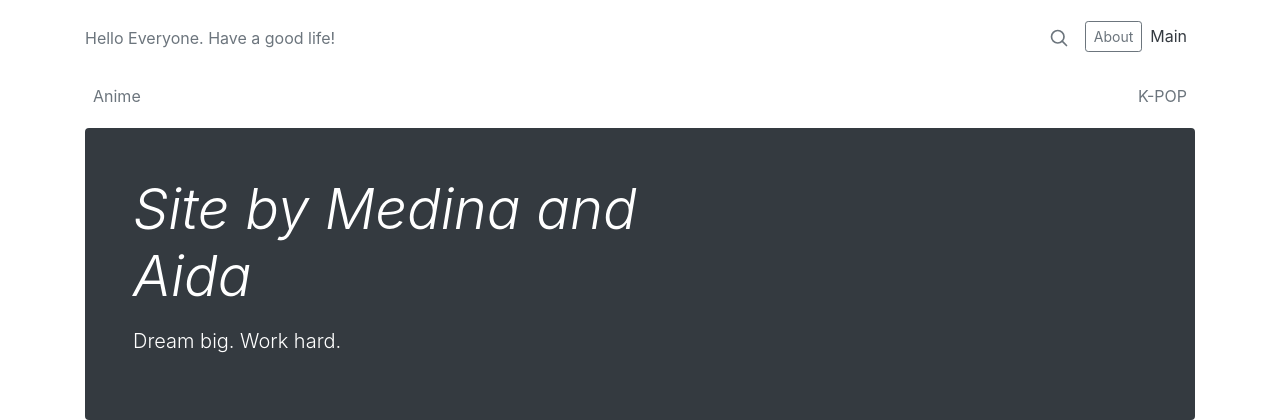
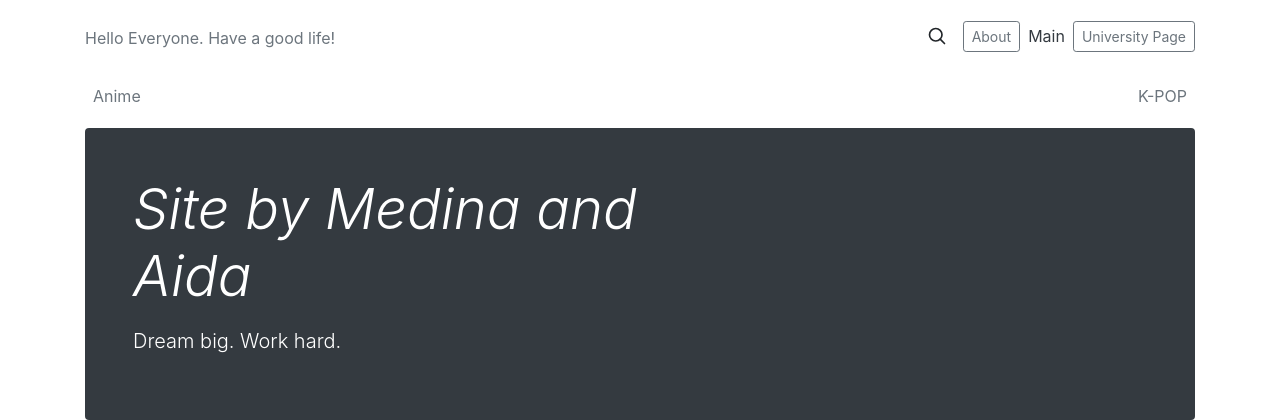
Before and after one commit to MedinaIsabekova/SiteForPL, a Django app: page / in a window 1280 px wide. Shown: the top 420 px of the page. Run offline with Django 3.2, Linux system fonts and the light colour scheme; some libraries are stand-ins or nearby versions.

Commit message:
Update index.html

```diff
--- a/honey/main/templates/main/index.html
+++ b/honey/main/templates/main/index.html
@@ -18,11 +18,12 @@
       <div class="col-4 text-center">
       </div>
       <div class="col-4 d-flex justify-content-end align-items-center">
-        <a class="text-muted" href="/" aria-label="Search">
+
           <svg xmlns="http://www.w3.org/2000/svg" width="20" height="20" fill="none" stroke="currentColor" stroke-linecap="round" stroke-linejoin="round" stroke-width="2" class="mx-3" role="img" viewBox="0 0 24 24" focusable="false"><title>Search</title><circle cx="10.5" cy="10.5" r="7.5"></circle><path d="M21 21l-5.2-5.2"></path></svg>
         </a>
         <a class="btn btn-sm btn-outline-secondary" href="/about">About</a>
           <a class="p-2 text-dark" href="/">Main</a>
+        <a class="btn btn-sm btn-outline-secondary" href="/aiu">University Page</a>
       </div>
     </div>
   </header>
```
